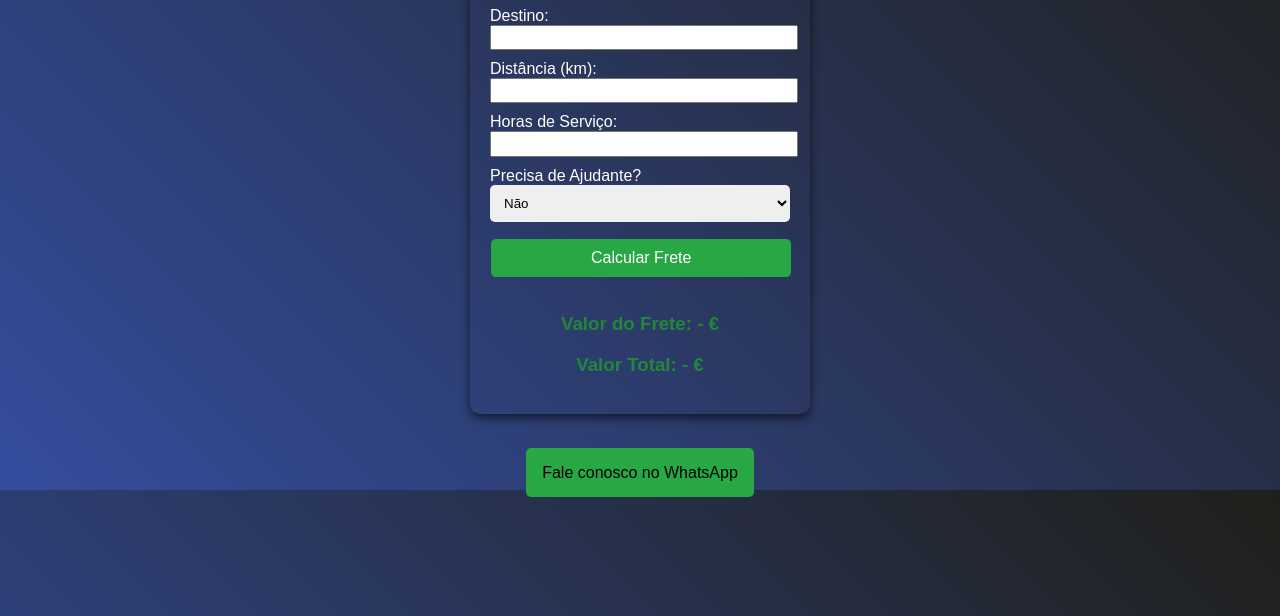
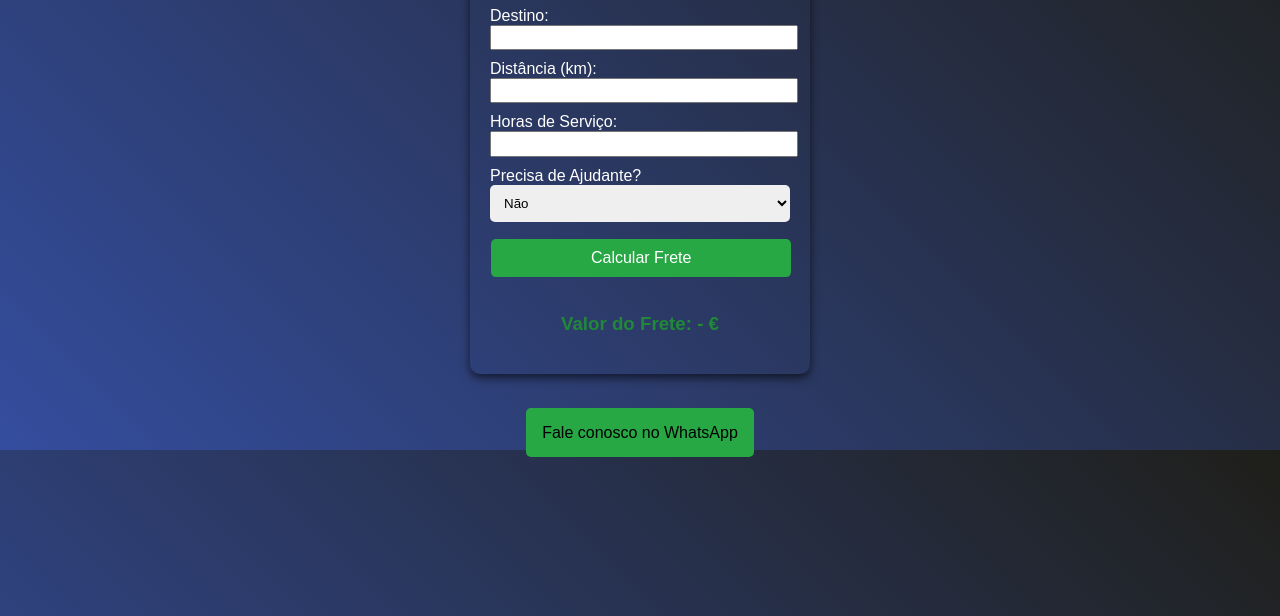
Before and after one commit to del-mar/transports, a plain HTML site: page index.html in a window 1280 px wide. Shown: the part 184-800 px from the top of the page. Drawn offline with Linux system fonts and the light colour scheme.

Commit message:
Update index.html

```diff
--- a/index.html
+++ b/index.html
@@ -53,7 +53,6 @@
         <button onclick="calcularFrete()">Calcular Frete</button>
 
         <h3>Valor do Frete: <span id="resultado">-</span> €</h3>
-        <h3>Valor Total: <span id="total">-</span> €</h3>
 
         <p class="error" id="erro"></p>
         <h3 class="contact-info" id="contact-message" style="display: none;">
```
